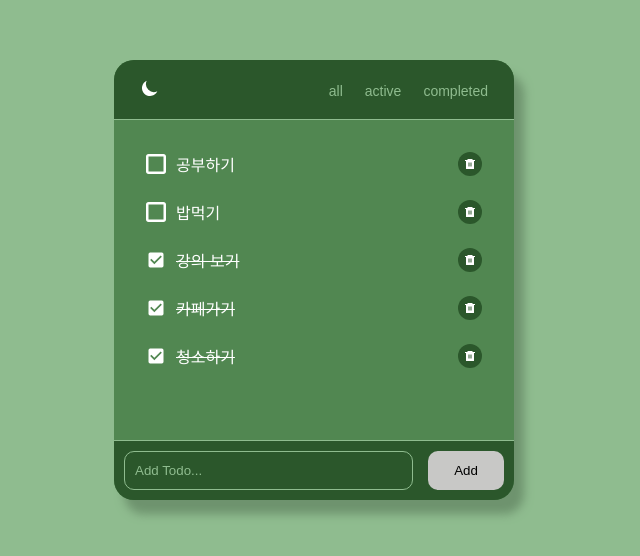
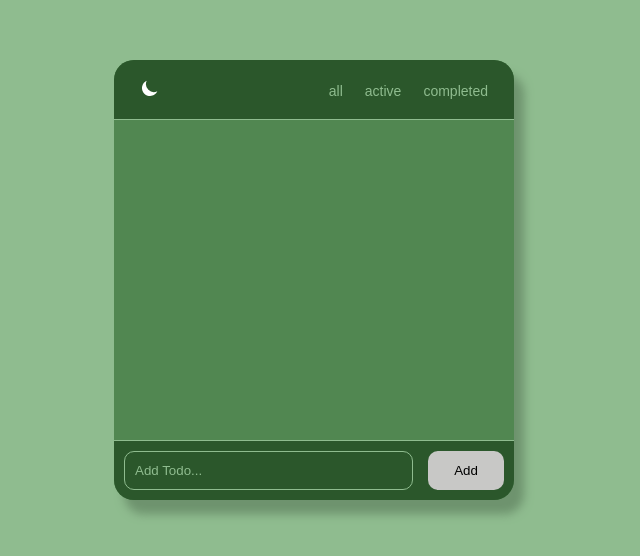
Before and after one commit to dnjfht/todo-list, a React (Create React App) app: page / in a window 1280 px wide. Shown: the part 120-676 px from the top of the page, without its empty margins (326-966 px from the left). Built offline with nearby package versions, Linux system fonts and the light colour scheme.

Commit message:
local storage

```diff
--- a/src/App.js
+++ b/src/App.js
@@ -1,4 +1,4 @@
-import { useState } from "react";
+import { useEffect, useState } from "react";
 import styles from "./App.module.css";
 import { v4 as uuidv4 } from "uuid";
 import { HiMoon, HiSun } from "react-icons/hi";
@@ -10,7 +10,7 @@ import { MdCheckBox } from "react-icons/md";
 import { useDarkMode } from "./DarkModeContext";
 
 function App() {
-  const [todo, setTodo] = useState(initialState);
+  const [todo, setTodo] = useState(readTodoFromLocalStorage());
   const [title, setTitle] = useState("");
   // const [darkmode, setDarkmode] = useState(false);
 
@@ -86,6 +86,10 @@ function App() {
   // };
 
   const { darkMode, toggleDarkMode } = useDarkMode();
+
+  useEffect(() => {
+    localStorage.setItem("todo", JSON.stringify(todo));
+  }, [todo]);
 
   return (
     <div className={styles.Wrap}>
@@ -181,3 +185,11 @@ const initialState = [
   { id: uuidv4(), title: "카페가기", isActive: false },
   { id: uuidv4(), title: "청소하기", isActive: false },
 ];
+
+function readTodoFromLocalStorage() {
+  // 새로운 아이디가 추가되거나 업데이트가 일어날 때마다
+  // 함수가 다시 호출되면서 로컬 스토리지에 있는 데이터를 다시 읽어와서 파싱한다.
+  // useState는 React에서 제공하는 hook이고, 인자로는 초기값을 전달할 수 있다.
+  const todo = localStorage.getItem("todo");
+  return todo ? JSON.parse(todo) : [];
+}
```
